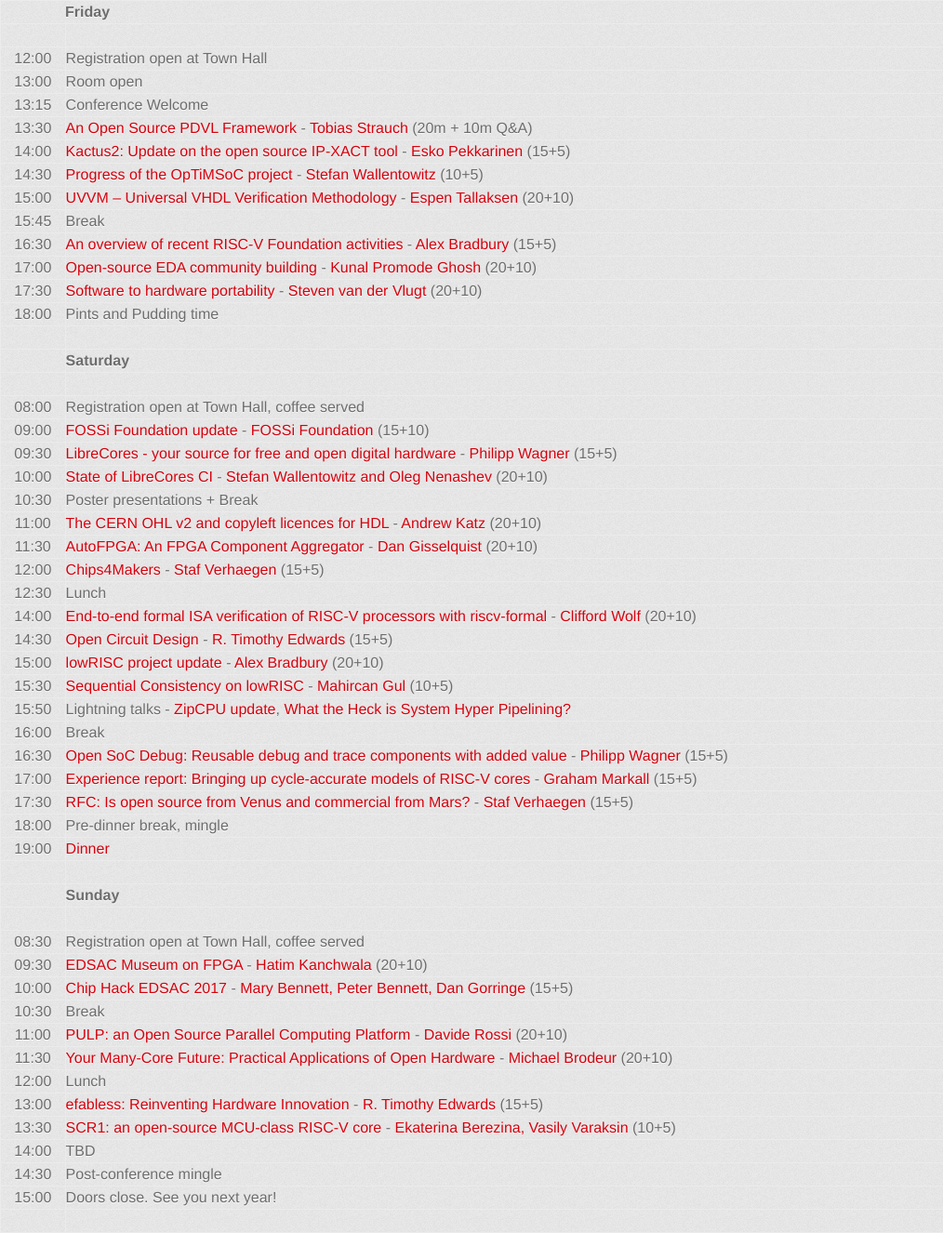
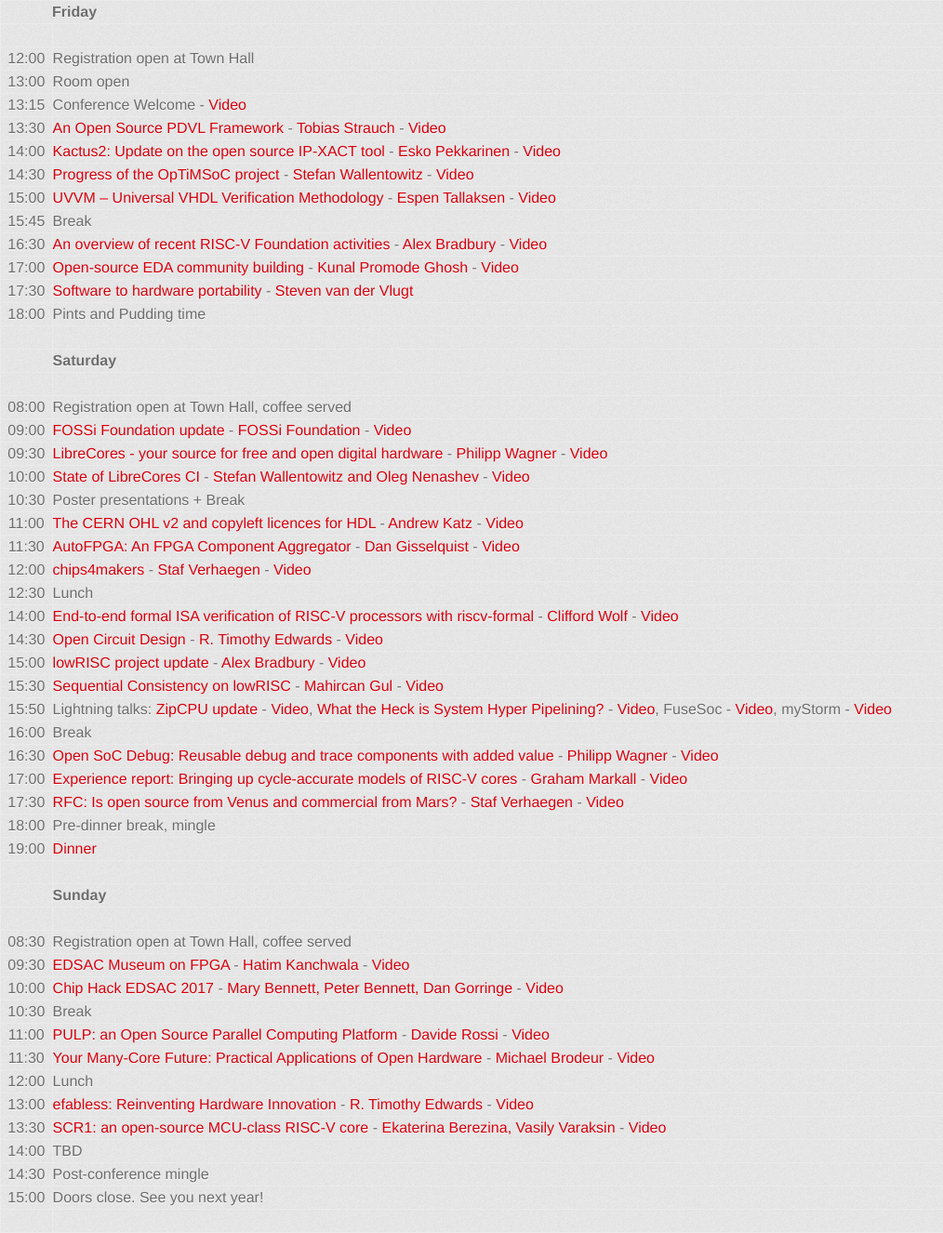
Before and after one commit to fossi-foundation/orconf, a Jekyll site: the page built from schedule.md, in a window 1280 px wide. Shown: the whole page at 93% size, without its empty margins (0-1014 px from the left). Built offline with Jekyll 4.4.1, drawn with Linux system fonts in a browser that asks for light colours; some web fonts are replaced.

Commit message:
Add links to videos for ORConf 2017

```diff
--- a/schedule.md
+++ b/schedule.md
@@ -8,15 +8,15 @@
 | | |
 | 12:00  | Registration open at Town Hall   |
 | 13:00  | Room open   |
-| 13:15  | Conference Welcome   |
-| 13:30  | [An Open Source PDVL Framework](https://orconf.org/#pdvl) - [Tobias Strauch](https://orconf.org/#pdvlpresenter) (20m + 10m Q&A)|
-| 14:00  | [Kactus2: Update on the open source IP-XACT tool](https://orconf.org/#kaktus) - [Esko Pekkarinen](https://orconf.org/#esko) (15+5)|
-| 14:30  | [Progress of the OpTiMSoC project](https://orconf.org/#optimsoc) - [Stefan Wallentowitz](https://orconf.org/#optimsocpresenter) (10+5)|
-| 15:00  | [UVVM – Universal VHDL Verification Methodology](https://orconf.org/#uvvm) - [Espen Tallaksen](https://orconf.org/#espen) (20+10)|
+| 13:15  | Conference Welcome - [Video](https://youtu.be/0Hp5EMZSKrg)   |
+| 13:30  | [An Open Source PDVL Framework](https://orconf.org/#pdvl) - [Tobias Strauch](https://orconf.org/#pdvlpresenter) - [Video](https://youtu.be/TLEmiknXWY0) |
+| 14:00  | [Kactus2: Update on the open source IP-XACT tool](https://orconf.org/#kaktus) - [Esko Pekkarinen](https://orconf.org/#esko) - [Video](https://youtu.be/cVYDxxZb4o0) |
+| 14:30  | [Progress of the OpTiMSoC project](https://orconf.org/#optimsoc) - [Stefan Wallentowitz](https://orconf.org/#optimsocpresenter) - [Video](https://youtu.be/Ra77NlnwYLM) |
+| 15:00  | [UVVM – Universal VHDL Verification Methodology](https://orconf.org/#uvvm) - [Espen Tallaksen](https://orconf.org/#espen) - [Video](https://youtu.be/APLL37tHXeo) |
 | 15:45  | Break |
-| 16:30  | [An overview of recent RISC-V Foundation activities](https://orconf.org/#riscv) - [Alex Bradbury](https://orconf.org/#asb2) (15+5)|
-| 17:00  | [Open-source EDA community building](https://orconf.org/#edacommunity) - [Kunal Promode Ghosh](https://orconf.org/#edacommunitypresenter) (20+10)|
-| 17:30  | [Software to hardware portability](https://orconf.org/#swhwportability) - [Steven van der Vlugt](https://orconf.org/#steven) (20+10)|
+| 16:30  | [An overview of recent RISC-V Foundation activities](https://orconf.org/#riscv) - [Alex Bradbury](https://orconf.org/#asb2) - [Video](https://youtu.be/NdQ3wAzgOD0) |
+| 17:00  | [Open-source EDA community building](https://orconf.org/#edacommunity) - [Kunal Promode Ghosh](https://orconf.org/#edacommunitypresenter) - [Video](https://youtu.be/q_Gfl2DCelk) |
+| 17:30  | [Software to hardware portability](https://orconf.org/#swhwportability) - [Steven van der Vlugt](https://orconf.org/#steven) |
 | 18:00  | Pints and Pudding time |
 | | |
 |---------------------------------------
@@ -24,23 +24,23 @@
 |---------------------------------------
 | | |
 | 08:00  | Registration open at Town Hall, coffee served  |
-| 09:00  | [FOSSi Foundation update](https://orconf.org/#fossiupdate) - [FOSSi Foundation](https://orconf.org/#fossiboard) (15+10)|
-| 09:30  | [LibreCores - your source for free and open digital hardware](https://orconf.org/#librecores) - [Philipp Wagner](https://orconf.org/#phil2) (15+5)|
-| 10:00  | [State of LibreCores CI](https://orconf.org/#lcci) - [Stefan Wallentowitz and Oleg Nenashev](https://orconf.org/#lccipresenter) (20+10)|
+| 09:00  | [FOSSi Foundation update](https://orconf.org/#fossiupdate) - [FOSSi Foundation](https://orconf.org/#fossiboard) - [Video](https://youtu.be/QDz4O_EkuoY) |
+| 09:30  | [LibreCores - your source for free and open digital hardware](https://orconf.org/#librecores) - [Philipp Wagner](https://orconf.org/#phil2) - [Video](https://youtu.be/L4nO9Bmn-Ow) |
+| 10:00  | [State of LibreCores CI](https://orconf.org/#lcci) - [Stefan Wallentowitz and Oleg Nenashev](https://orconf.org/#lccipresenter) - [Video](https://youtu.be/FX7_6d5yAg4) |
 | 10:30  | Poster presentations + Break
-| 11:00  | [The CERN OHL v2 and copyleft licences for HDL](https://orconf.org/#cernohl) - [Andrew Katz](https://orconf.org/#andrewkatz) (20+10)|
-| 11:30  | [AutoFPGA: An FPGA Component Aggregator](https://orconf.org/#autofpga) - [Dan Gisselquist](https://orconf.org/#gisselquist) (20+10)|
-| 12:00  | [Chips4Makers](https://orconf.org/#chips4makers) - [Staf Verhaegen](https://orconf.org/#staf) (15+5)|
+| 11:00  | [The CERN OHL v2 and copyleft licences for HDL](https://orconf.org/#cernohl) - [Andrew Katz](https://orconf.org/#andrewkatz) - [Video](https://youtu.be/RBnt_9GadVM) |
+| 11:30  | [AutoFPGA: An FPGA Component Aggregator](https://orconf.org/#autofpga) - [Dan Gisselquist](https://orconf.org/#gisselquist) - [Video](https://youtu.be/joV2dzBUP58) |
+| 12:00  | [chips4makers](https://orconf.org/#chips4makers) - [Staf Verhaegen](https://orconf.org/#staf) - [Video](https://youtu.be/4zNRTudEl_4)|
 | 12:30  | Lunch
-| 14:00  | [End-to-end formal ISA verification of RISC-V processors with riscv-formal](https://orconf.org/#riscvformal) - [Clifford Wolf](https://orconf.org/#clifford) (20+10)|
-| 14:30  | [Open Circuit Design](https://orconf.org/#opencircuitdesign) - [R. Timothy Edwards](https://orconf.org/#rtimothyedwards) (15+5)|
-| 15:00  | [lowRISC project update](https://orconf.org/#lowrisc) - [Alex Bradbury](https://orconf.org/#asb) (20+10)|
-| 15:30  | [Sequential Consistency on lowRISC](https://orconf.org/#consistency) - [Mahircan Gul](https://orconf.org/#mahircan) (10+5)|
-| 15:50  | Lightning talks - [ZipCPU update](https://orconf.org/#zipcpu), [What the Heck is System Hyper Pipelining?](https://orconf.org/#hyperpipelining) |
+| 14:00  | [End-to-end formal ISA verification of RISC-V processors with riscv-formal](https://orconf.org/#riscvformal) - [Clifford Wolf](https://orconf.org/#clifford) - [Video](https://youtu.be/1TRzGIM9ipU)|
+| 14:30  | [Open Circuit Design](https://orconf.org/#opencircuitdesign) - [R. Timothy Edwards](https://orconf.org/#rtimothyedwards) - [Video](https://youtu.be/DeZJ_R7m6lg)|
+| 15:00  | [lowRISC project update](https://orconf.org/#lowrisc) - [Alex Bradbury](https://orconf.org/#asb) - [Video](https://youtu.be/it3vVtnCYiI) |
+| 15:30  | [Sequential Consistency on lowRISC](https://orconf.org/#consistency) - [Mahircan Gul](https://orconf.org/#mahircan) - [Video](https://youtu.be/Hs5ib5U4l7o) |
+| 15:50  | Lightning talks: [ZipCPU update](https://orconf.org/#zipcpu) - [Video](https://youtu.be/nu_C3dOF0Ps), [What the Heck is System Hyper Pipelining?](https://orconf.org/#hyperpipelining) - [Video](https://youtu.be/NRLdexYfVQw), FuseSoc - [Video](https://youtu.be/iPpT9k_H67k), myStorm - [Video](https://youtu.be/Tm_y1F6cAik) |
 | 16:00  | Break |
-| 16:30  | [Open SoC Debug: Reusable debug and trace components with added value](https://orconf.org/#opensocdebug) - [Philipp Wagner](https://orconf.org/#phil) (15+5)|
-| 17:00  | [Experience report: Bringing up cycle-accurate models of RISC-V cores](https://orconf.org/#cariscv) - [Graham Markall](https://orconf.org/#graham) (15+5)|
-| 17:30  | [RFC: Is open source from Venus and commercial from Mars?](https://orconf.org/#venusmars) - [Staf Verhaegen](https://orconf.org/#staf) (15+5)|
+| 16:30  | [Open SoC Debug: Reusable debug and trace components with added value](https://orconf.org/#opensocdebug) - [Philipp Wagner](https://orconf.org/#phil) - [Video](https://youtu.be/6oejUnkC_ZI)|
+| 17:00  | [Experience report: Bringing up cycle-accurate models of RISC-V cores](https://orconf.org/#cariscv) - [Graham Markall](https://orconf.org/#graham) - [Video](https://youtu.be/xuMW9e9Nxwg)|
+| 17:30  | [RFC: Is open source from Venus and commercial from Mars?](https://orconf.org/#venusmars) - [Staf Verhaegen](https://orconf.org/#staf) - [Video](https://youtu.be/lQjC2NaaUAg)|
 | 18:00  | Pre-dinner break, mingle
 | 19:00  | [Dinner](https://orconf.org/#satdinnervenue)
 | | |
@@ -49,14 +49,14 @@
 |-----
 | | |
 | 08:30  | Registration open at Town Hall, coffee served   |
-| 09:30  | [EDSAC Museum on FPGA](https://orconf.org/#edsac) - [Hatim Kanchwala](https://orconf.org/#hatim) (20+10)|
-| 10:00  | [Chip Hack EDSAC 2017](https://orconf.org/#chiphack) - [Mary Bennett, Peter Bennett, Dan Gorringe](https://orconf.org/#bennetts) (15+5)|
+| 09:30  | [EDSAC Museum on FPGA](https://orconf.org/#edsac) - [Hatim Kanchwala](https://orconf.org/#hatim) - [Video](https://youtu.be/EZkJOyOcYiY) |
+| 10:00  | [Chip Hack EDSAC 2017](https://orconf.org/#chiphack) - [Mary Bennett, Peter Bennett, Dan Gorringe](https://orconf.org/#bennetts) - [Video](https://youtu.be/Ai-IcqUVW98) |
 | 10:30  | Break|
-| 11:00  | [PULP: an Open Source Parallel Computing Platform](https://orconf.org/#pulp) - [Davide Rossi](https://orconf.org/#davide) (20+10)|
-| 11:30  | [Your Many-Core Future: Practical Applications of Open Hardware](https://orconf.org/#manycorefuture) - [Michael Brodeur](https://orconf.org/#manycorefuturepresenter) (20+10)|
+| 11:00  | [PULP: an Open Source Parallel Computing Platform](https://orconf.org/#pulp) - [Davide Rossi](https://orconf.org/#davide) - [Video](https://youtu.be/N_Vk8LPdWV0) |
+| 11:30  | [Your Many-Core Future: Practical Applications of Open Hardware](https://orconf.org/#manycorefuture) - [Michael Brodeur](https://orconf.org/#manycorefuturepresenter) - [Video](https://youtu.be/LhSGZHLogLU)|
 | 12:00  | Lunch |
-| 13:00  | [efabless:  Reinventing Hardware Innovation](https://orconf.org/#efabless) - [R. Timothy Edwards](https://orconf.org/#rtimothyedwards) (15+5)|
-| 13:30  | [SCR1: an open-source MCU-class RISC-V core](https://orconf.org/#scr1) - [Ekaterina Berezina, Vasily Varaksin](https://orconf.org/#syntacore) (10+5)|
+| 13:00  | [efabless:  Reinventing Hardware Innovation](https://orconf.org/#efabless) - [R. Timothy Edwards](https://orconf.org/#rtimothyedwards) - [Video](https://youtu.be/Q7w-HlR2_vo) |
+| 13:30  | [SCR1: an open-source MCU-class RISC-V core](https://orconf.org/#scr1) - [Ekaterina Berezina, Vasily Varaksin](https://orconf.org/#syntacore) - [Video](https://youtu.be/9IQxusgCiYU) |
 | 14:00  | TBD |
 | 14:30  | Post-conference mingle |
 | 15:00        | Doors close. See you next year! |
```
